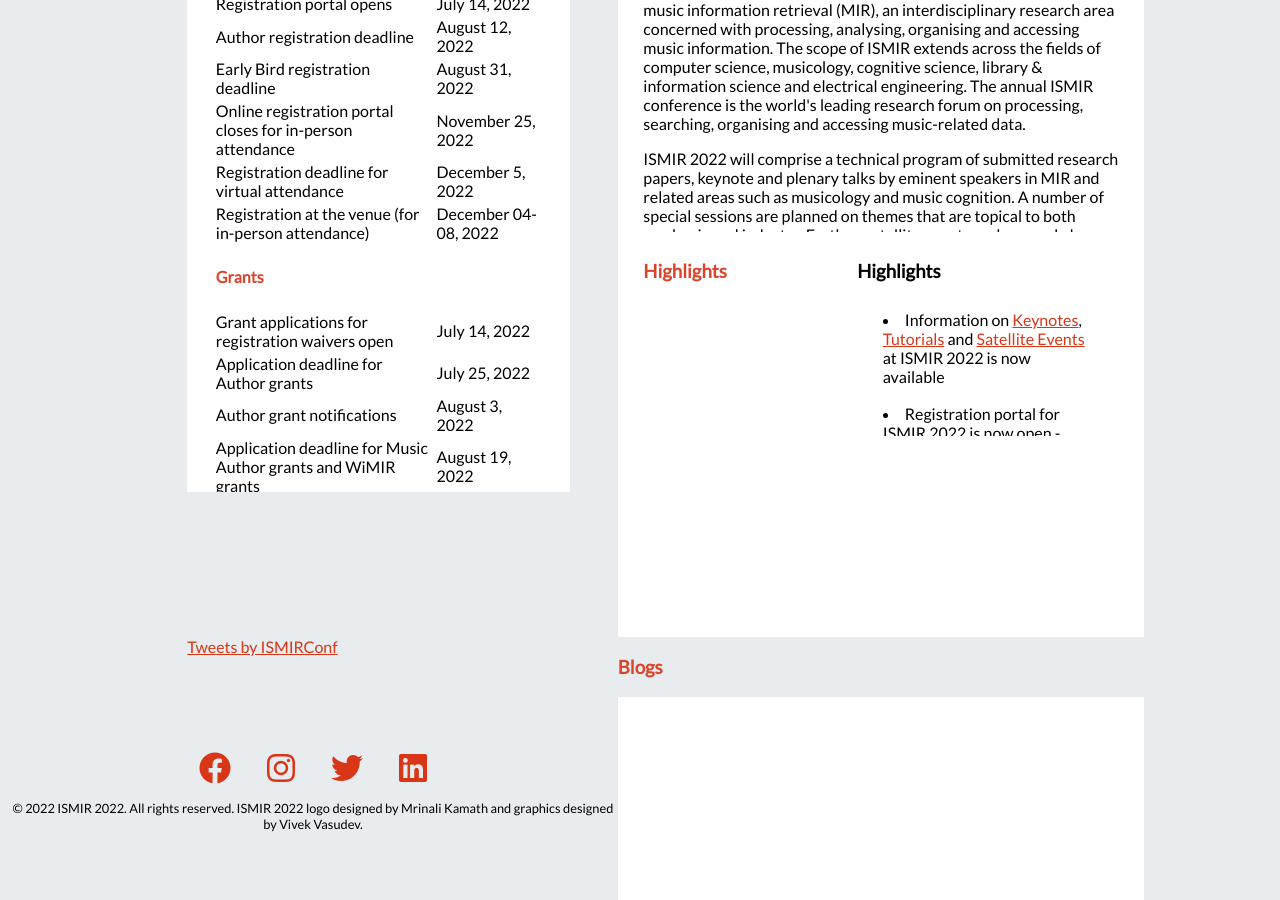
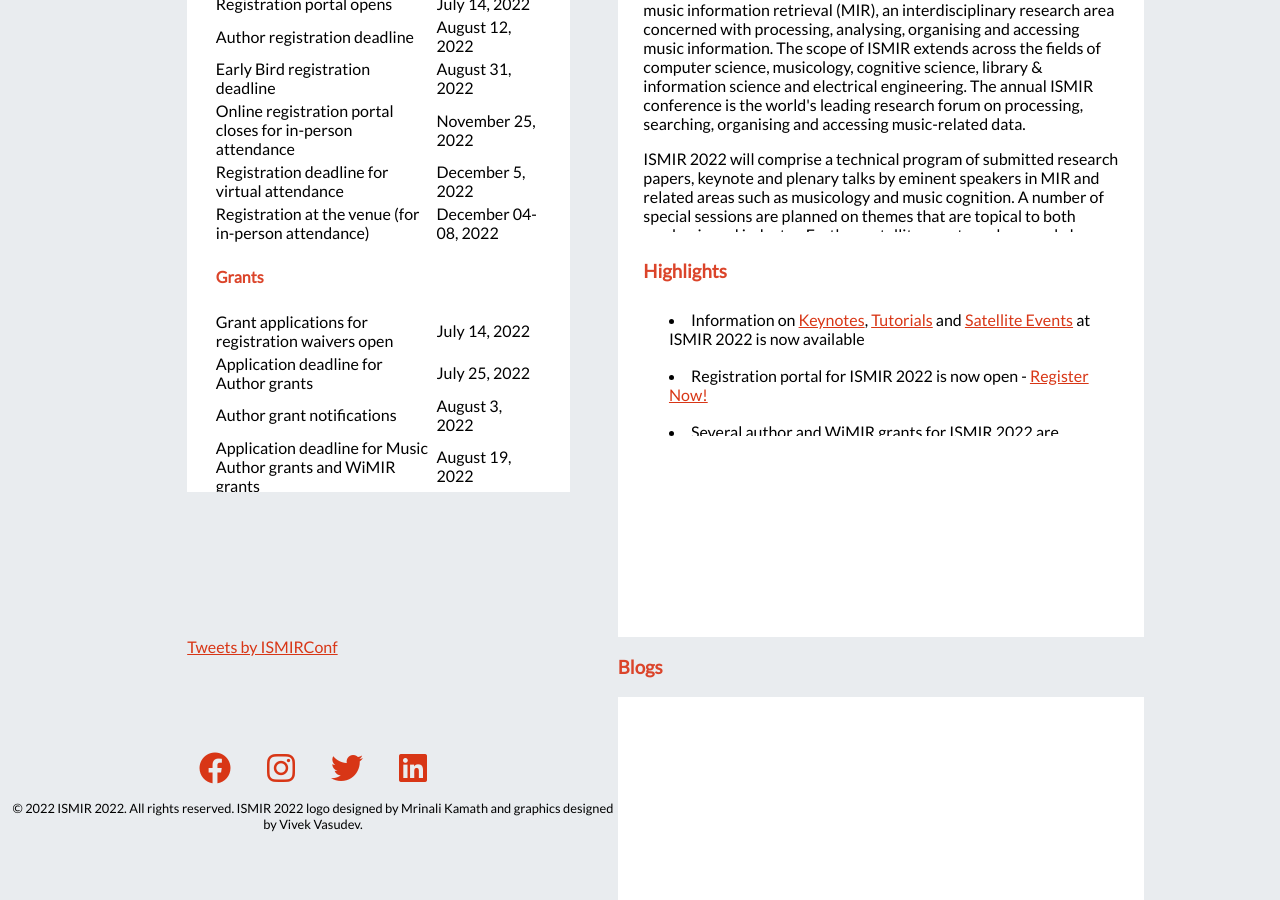
Before and after one commit to ismir2022/ismir2022.github.io, a Jekyll site: the page built from index_staging.md, in a window 1280 px wide and 900 px high, scrolled down 728 px. Built offline with Jekyll 4.4.1, drawn with Linux system fonts in a browser that asks for light colours; nearby versions of some CDN libraries; comment, search, counter and statistics services are not loaded.

Commit message:
Update index_staging.md

```diff
--- a/index_staging.md
+++ b/index_staging.md
@@ -14,8 +14,8 @@ ISMIR 2022 will comprise a technical program of submitted research papers, keyno
 </div>
 <br>
 <div style="background-color: rgb(255, 255, 255); height:45vh;float:right; width:55%; padding-left: 2vw; padding-right: 2vw; padding-top: 1vh; padding-bottom: 1vh; display:block; overflow-y:auto; overflow-x:hidden; ">
-<h3 style="float:right; width:55%">Highlights</h3>
-<table class="scrolldown" rules=none style="float:right; width:55%;">
+<!-- <h3 style="float:right; width:55%">Highlights</h3> -->
+<table class="scrolldown" rules=none style="float:right;">
 		<tbody>
 	    <tr> <h3 style="color:#DB442A">Highlights</h3> </tr>
             <tr>
```
